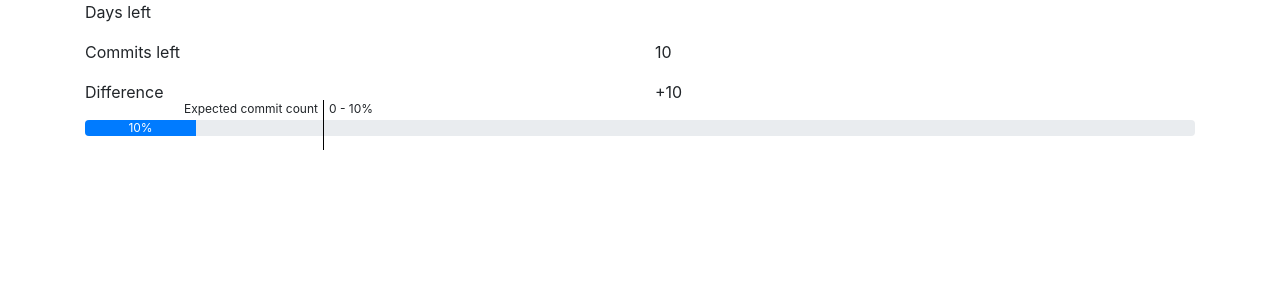
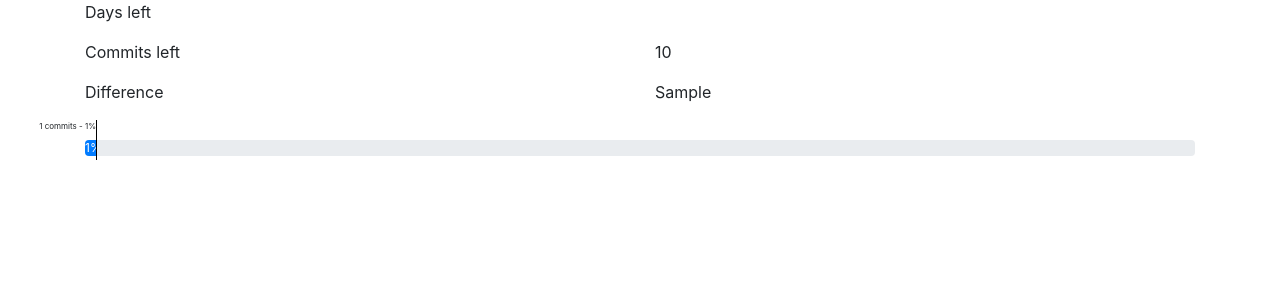
Before and after one commit to idle-code/CommitCounter, a Flask app: template templates/index.jinja2.html in a window 1280 px wide. Shown: the top 300 px of the page. Run offline with Flask 2, Linux system fonts and the light colour scheme; the template is opened without the code that fills it: most values are stand-ins (such as "Sample title", 1, 10 or a date in 2020); parts of the project's set-up code (start-up, migrations or seed data) failed here and were passed over; some libraries are stand-ins or nearby versions.

Commit message:
Use passed context variables in template; fix expected progress indicator

```diff
--- a/main.py
+++ b/main.py
@@ -38,7 +38,10 @@
     print(f"Start date: {settings.START_DATE}")
     print(f"End date: {settings.END_DATE}")
 
-    commits = fetch_commits()
+    if settings.DEBUG:
+        commits = []
+    else:
+        commits = fetch_commits()
 
     commits_message = ""
     for c in commits:
@@ -55,12 +58,12 @@
         # TODO: Before start there is no need to fetch commits
         status = ChallengeStatus.PENDING
         days_left = (settings.START_DATE - today).days
+    elif commits_done >= settings.REQUIRED_COMMIT_COUNT:
+        status = ChallengeStatus.SUCCEEDED
+        days_left = (today - settings.END_DATE).days
     elif today < settings.END_DATE:
         status = ChallengeStatus.IN_PROGRESS
         days_left = (settings.END_DATE - today).days
-    elif commits_done > settings.REQUIRED_COMMIT_COUNT:
-        status = ChallengeStatus.SUCCEEDED
-        days_left = (today - settings.END_DATE).days
     else:
         status = ChallengeStatus.FAILED
         days_left = (today - settings.END_DATE).days
@@ -71,6 +74,7 @@
         "end": settings.END_DATE,
         "days_left": days_left,
         "progress_percentage": 100 * commits_done / settings.REQUIRED_COMMIT_COUNT,
+        "expected_progress_percentage": 100 * expected_commit_count / settings.REQUIRED_COMMIT_COUNT,
         "expected_commit_count": expected_commit_count,
         "commits_to_make": settings.REQUIRED_COMMIT_COUNT,
         "commits_done": commits_done,
--- a/templates/index.jinja2.html
+++ b/templates/index.jinja2.html
@@ -1,11 +1,13 @@
 <!doctype html>
 <html lang="en">
 <head>
-    <title>365 Commits Challenge</title>
+    <title>{{ challenge.commits_to_make }} Commits Challenge</title>
     <meta name="viewport" content="width=device-width, initial-scale=1, shrink-to-fit=no">
-    <script src="https://code.jquery.com/jquery-3.4.1.slim.min.js" integrity="sha384-J6qa4849blE2+poT4WnyKhv5vZF5SrPo0iEjwBvKU7imGFAV0wwj1yYfoRSJoZ+n" crossorigin="anonymous"></script>
+    <script src="https://code.jquery.com/jquery-3.5.1.min.js" crossorigin="anonymous"></script>
+    <script src="https://code.jquery.com/ui/1.12.1/jquery-ui.min.js"></script>
     <script src="https://cdn.jsdelivr.net/npm/popper.js@1.16.0/dist/umd/popper.min.js" integrity="sha384-Q6E9RHvbIyZFJoft+2mJbHaEWldlvI9IOYy5n3zV9zzTtmI3UksdQRVvoxMfooAo" crossorigin="anonymous"></script>
     <script src="https://stackpath.bootstrapcdn.com/bootstrap/4.4.1/js/bootstrap.min.js" integrity="sha384-wfSDF2E50Y2D1uUdj0O3uMBJnjuUD4Ih7YwaYd1iqfktj0Uod8GCExl3Og8ifwB6" crossorigin="anonymous"></script>
+
     <link rel="stylesheet" href="https://stackpath.bootstrapcdn.com/bootstrap/4.4.1/css/bootstrap.min.css" integrity="sha384-Vkoo8x4CGsO3+Hhxv8T/Q5PaXtkKtu6ug5TOeNV6gBiFeWPGFN9MuhOf23Q9Ifjh" crossorigin="anonymous">
     <style type="text/css">
 .bar-step {
@@ -20,11 +22,18 @@
 }
 
 .label-line {
+    position: absolute;
     float: right;
     background: #000;
-    height:50px;
-	width:1px;
-    margin-left: 5px;
+    height: 40px;
+    width: 1px;
+}
+
+.label-line-description {
+    position: absolute;
+    font-size: 8px;
+    right: 105%;
+    width: max-content;
 }
 
 .label-percent {
@@ -51,39 +60,65 @@
                 <p>{{ challenge.commits_to_make - challenge.commits_done }}</p>
             </div>
         </div>
-        {# TODO: use variables from passed context  #}
-        {% set progress_percentage = 100 * challenge.commits_done / challenge.commits_to_make %}
-        {% set challenge_total_days = (challenge.end - challenge.start).days %}
-        {% set commits_per_day = challenge.commits_to_make / challenge_total_days %}
-        {% set challenge_days_done = (challenge.today - challenge.start).days %}
-        {% set expected_commit_count = (commits_per_day * challenge_days_done)|int %}
-        {% set desired_progress_percentage = 100 * expected_commit_count / challenge.commits_to_make %}
-        {% set commit_difference = challenge.commits_done - expected_commit_count %}
         <div class="row">
             <div class="col-sm">
                 <p>Difference</p>
             </div>
             <div class="col-sm">
-                {% if commit_difference > 0 %}
-                <p>+{{ commit_difference }}</p>
+                {% if challenge.commit_difference > 0 %}
+                <p>+{{ challenge.commit_difference }}</p>
                 {% else %}
-                <p>{{ commit_difference }}</p>
+                <p>{{ challenge.commit_difference }}</p>
                 {% endif %}
             </div>
         </div>
         <div class="row"><br>
             <div class="col-sm">
-                <div class="progress">
-                    <div class="bar-step" style="left: {{ desired_progress_percentage|int }}%">
-                        <div class="label-txt">Expected commit count</div>
-                        <div class="label-percent">{{ expected_commit_count|int }} - {{ desired_progress_percentage|int }}%</div>
-                        <div class="label-line"></div>
+                <div style="position: relative; height: 50px;">
+                    <div class="progress" style="position: absolute; width: 100%; top: 20px;">
+                        <div id="progress_percentage_bar" class="progress-bar progress-bar-success" style="width: {{ challenge.progress_percentage|int }}%;">
+                            {{ challenge.progress_percentage|int }}%
+                        </div>
                     </div>
-                    <div class="progress-bar progress-bar-success" style="width: {{ progress_percentage|int }}%;">{{ progress_percentage|int }}%</div>
+
+                    <div id="expected_progress_percentage_bar" class="label-line" style="left: {{challenge.expected_progress_percentage|int}}%">
+                        <span class="label-line-description">
+                          {{ challenge.expected_commit_count }} commits - {{ challenge.expected_progress_percentage|int }}%
+                        </span>
+                    </div>
                 </div>
             </div>
         </div>
+        <!--
+        <div class="row">
+            <div class="col-sm">
+                <label for="progress_percentage_slider">Progress percentage</label>
+                <input type="range" min="0" max="100" value="24" class="slider" id="progress_percentage_slider">
+                <br />
+                <label for="expected_progress_percentage_slider">Expected progress percentage</label>
+                <input type="range" min="0" max="100" value="24" class="slider" id="expected_progress_percentage_slider">
+            </div>
+        </div>
+        -->
     </div>
+    <!--
+    <script type="text/javascript">
+        $(document).ready(function() {
+            var progress_percentage_slider = document.getElementById("progress_percentage_slider");
+            var progress_percentage_bar = document.getElementById("progress_percentage_bar");
+            progress_percentage_slider.oninput = function() {
+                $('#progress_percentage_bar').css('width', this.value + "%");
+                progress_percentage_bar.innerHTML = this.value + "%";
+            }
 
+            var expected_progress_percentage_slider = document.getElementById("expected_progress_percentage_slider");
+            var expected_progress_percentage_bar = document.getElementById("expected_progress_percentage_bar");
+            expected_progress_percentage_slider.oninput = function() {
+                $('#expected_progress_percentage_bar').css('left', this.value + "%");
+                //expected_progress_percentage_bar.innerHTML = this.value + "%";
+            }
+        });
+    </script>
+    -->
 </body>
 </html>
```
